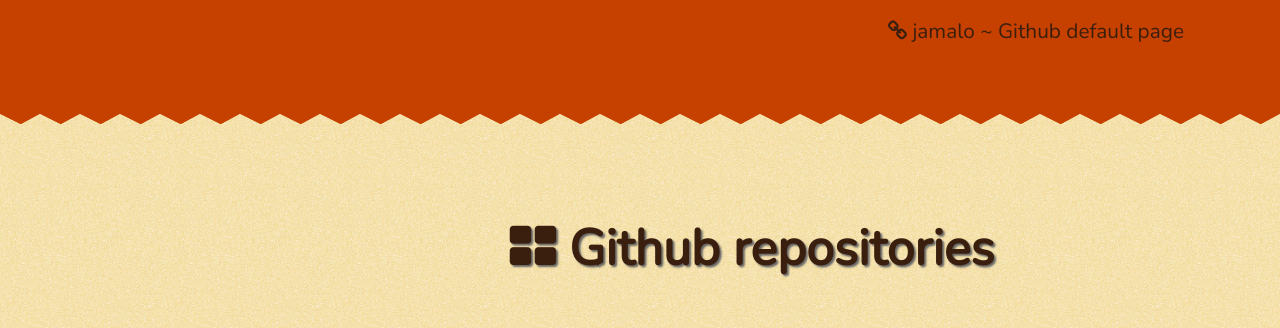
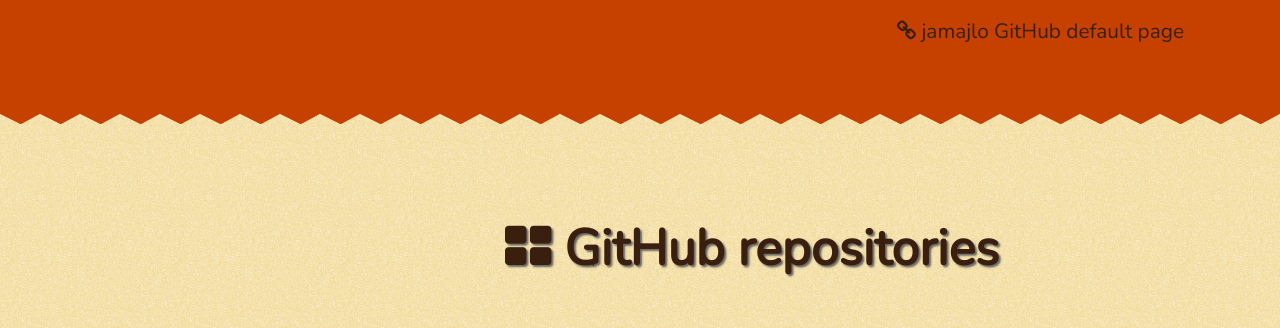
Before and after one commit to jamajlo/jamajlo.github.io, a plain HTML site: page index.html in a window 1280 px wide. Shown: the part 558-886 px from the top of the page. Drawn offline with nearby package versions, Linux system fonts and the light colour scheme; some packages are replaced by stand-ins of ours.

Commit message:
links edited

```diff
--- a/index.html
+++ b/index.html
@@ -66,7 +66,7 @@
 						<h3>Hi everyone!</h3>
 						<p>I`m a webdeveloper (frontend, backend) from <a href="#slovakia">Slovakia</a>.</p>
 						<p>My goal is to create web applications which meet the latest trends and standards. I&nbsp;apply the responsive web design a DRY principle to the all new projects.</p>
-						<p><a href="https://github.com/jamajlo/" title="jamjlo ~ Github default page"><i class="icon-link"></i> jamalo ~ Github default page</a></p>
+						<p><a href="https://github.com/jamajlo/" title="jamjlo ~ Github default page"><i class="icon-link"></i> jamajlo GitHub default page</a></p>
 					</article>
 				</section>
 			</div>
@@ -77,7 +77,7 @@
 		<div class="width-container">
 			<div class="main">
 				<section id="projects" data-menu="menu-projects">
-					<h2><i class="icon-th-large"></i> Github repositories</h2>
+					<h2><i class="icon-th-large"></i> GitHub repositories</h2>
 
 					<div class="repo">
 
```
